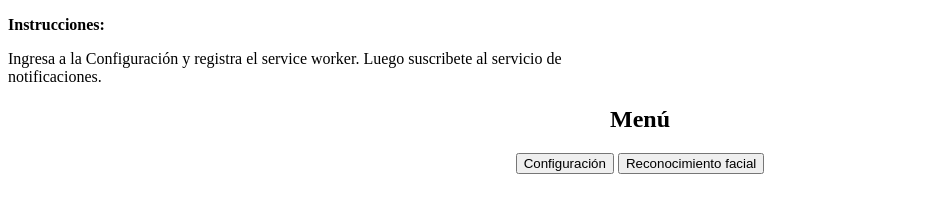
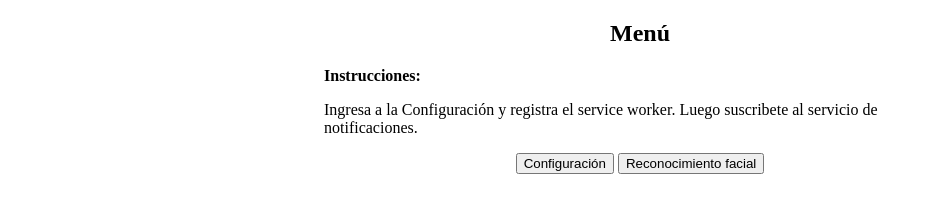
Before and after one commit to UCDX/web-push-face-recognition, a website: page web-app/views/index.html in a window 1280 px wide. Shown: the whole page, without its empty margins (0-932 px from the left). Drawn offline with Linux system fonts and the light colour scheme; files that its build step writes are made by us from their sources; files whose address does not match are found by name.

Commit message:
adust a text

```diff
--- a/web-app/views/index.html
+++ b/web-app/views/index.html
@@ -11,18 +11,19 @@
     .custom-container {
       width: 50%;
       min-width: 600px;
+      margin: auto;
     }
   </style>
 </head>
 <body>
   <div class="custom-container">
+    <h2 class="content-centered">Menú</h2>
     <p><strong>Instrucciones:</strong></p>
     <p>Ingresa a la Configuración y registra el service worker. Luego suscribete al servicio de notificaciones.</p>
-  </div>
-  <div class="content-centered">
-    <h2>Menú</h2>
-    <button onclick="goToPath('/settings')">Configuración</button>
-    <button onclick="goToPath('/face-recognition')">Reconocimiento facial</button>
+    <div class="content-centered">
+      <button onclick="goToPath('/settings')">Configuración</button>
+      <button onclick="goToPath('/face-recognition')">Reconocimiento facial</button>
+    </div>
   </div>
 </body>
 </html>
```
